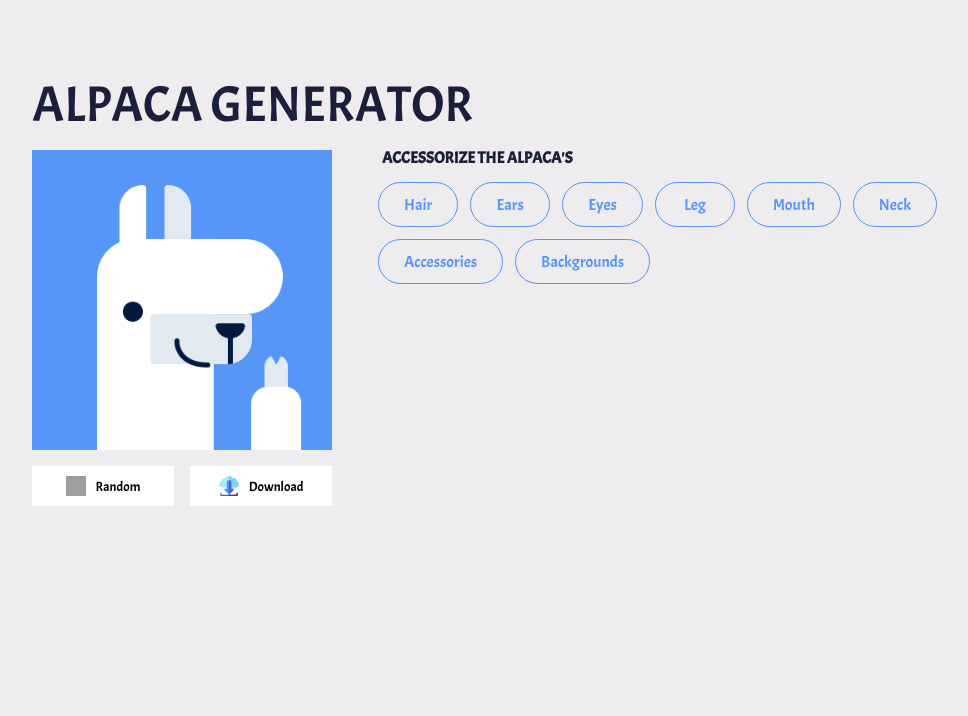
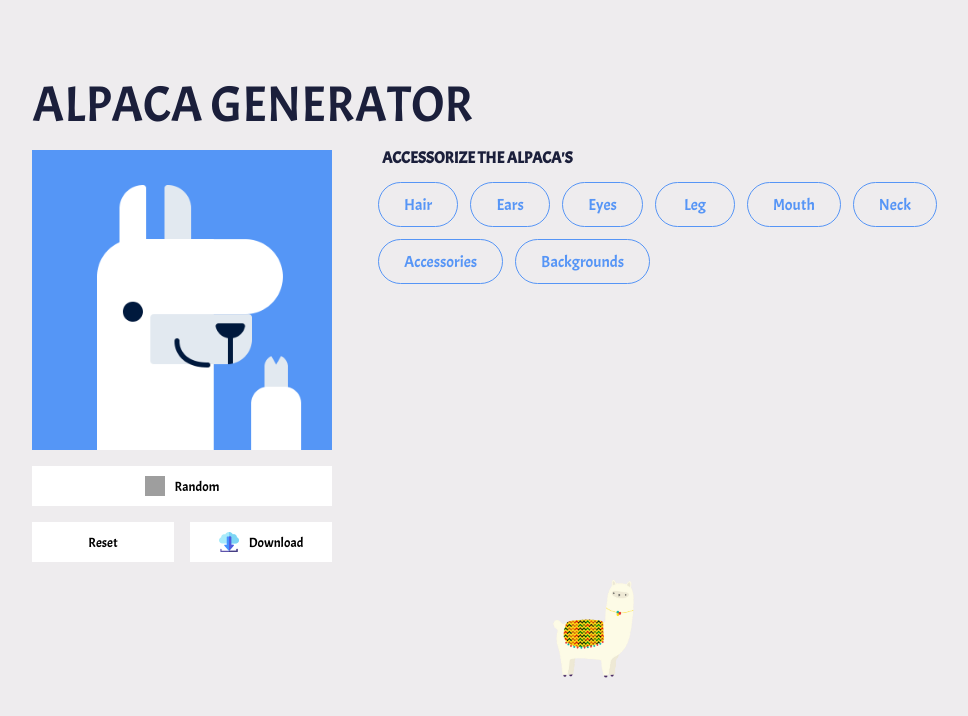
Before and after one commit to tinahung126/alpaca_image_generator, a Vue app: page / in a window 1280 px wide. Shown: the top 716 px of the page, without its empty margins (96-1064 px from the left). Built offline with nearby package versions, Linux system fonts and the light colour scheme; grey boxes are pictures that could not be loaded.

Commit message:
add a alpaca image

```diff
--- /dev/null
+++ b/src/components/FunctionalBtn.vue
@@ -0,0 +1,60 @@
+<template>
+  <button
+    class="functional-btn"
+    @click.stop.prevent="$emit('random-style')"
+  >
+    <img
+      src="./../assets/icons/dices.svg"
+      alt=""
+    >
+    Random
+  </button>
+  <button
+    class="functional-btn"
+    @click.stop.prevent="$emit('reset')"
+  >
+    Reset
+  </button>
+  <button
+    class="functional-btn"
+    @click.stop.prevent="$emit('downloadImg')"
+  >
+    <img
+      src="./../assets/icons/download.svg"
+      alt=""
+    >Download
+  </button>
+</template>
+<script>
+export default {
+  name: 'FunctionalBtn',
+  emits: ['random-style', 'reset', 'downloadImg']
+}
+</script>
+
+<style lang="scss" scoped>
+@import '../assets/scss/main.scss';
+
+.functional-btn{
+  &:first-child{
+    grid-column: 1/3;
+    margin-bottom: 16px;
+  }
+  background: #fff;
+  height: 40px;
+  width: 100%;
+  line-height: 40px;
+  margin-right: 16px;
+  display: flex;
+  justify-content: center;
+  &:hover{
+    box-shadow: 1px 1px 5px 0px rgba(143,140,140,0.75);
+    transition: box-shadow 0.2s ease-in;
+  }
+  img{
+    margin: auto 10px auto 0;
+    width: 20px;
+    height: 20px;
+  }
+}
+</style>
--- a/src/views/Home.vue
+++ b/src/views/Home.vue
@@ -65,25 +65,11 @@
           <div class="interaction__left-content__image-wrapper__decoration" />
         </div>
         <div class="interaction__left-content__btn-wrapper">
-          <button
-            class="functional-btn"
-            @click.stop.prevent="randomStyle"
-          >
-            <img
-              src="./../assets/icons/dices.svg"
-              alt=""
-            >
-            Random
-          </button>
-          <button
-            class="functional-btn"
-            @click.stop.prevent="downloadImg"
-          >
-            <img
-              src="./../assets/icons/download.svg"
-              alt=""
-            >Download
-          </button>
+          <FunctionalBtn
+            @random-style="randomStyle"
+            @reset="reset"
+            @downloadImg="downloadImg"
+          />
         </div>
       </div>
       <div class="interaction__select-wrapper">
@@ -120,6 +106,7 @@
         </div>
       </div>
     </div>
+    <div class="animater" />
   </div>
 </template>
 
@@ -127,11 +114,13 @@
 // @ is an alias to /src
 import Selection from './../components/Selection.vue'
 import html2canvas from 'html2canvas'
+import FunctionalBtn from './../components/FunctionalBtn.vue'
 
 export default {
   name: 'Home',
   components: {
-    Selection
+    Selection,
+    FunctionalBtn
   },
   data () {
     return {
@@ -206,6 +195,11 @@ export default {
         const index = Math.floor(Math.random() * this.decorations[item].length)
         this.alpacaStyle[item] = this.decorations[item][index]
       }
+    },
+    reset () {
+      for (const item in this.alpacaStyle) {
+        this.alpacaStyle[item] = ''
+      }
     }
   }
 }
@@ -252,10 +246,15 @@ export default {
       &__btn-wrapper{
         display: grid;
         width: 300px;
+        grid-template-rows: 1fr 1fr ;
         grid-template-columns: 1fr 1fr;
         grid-column-gap: 16px;
         margin-top: 16px;
          .functional-btn{
+          &:first-child{
+            grid-column: 1/3;
+            margin-bottom: 16px;
+          }
           background: #fff;
           height: 40px;
           width: 100%;
@@ -292,4 +291,22 @@ export default {
     }
 
 }
+.animater{
+  background-image: url('./../assets/images/alpaca.png');
+  background-size: 100px;
+  height: 100px;
+  background-repeat: no-repeat;
+  animation-name: alpaca;
+  animation-duration: 10s;
+  animation-timing-function: ease-in-out;
+}
+@keyframes alpaca {
+  from {
+    margin-left: 0px;
+  }
+  to {
+    margin-left: 100%;
+  }
+}
+
 </style>
```
Also changed, not shown: src/assets/images/alpaca.png (added).
